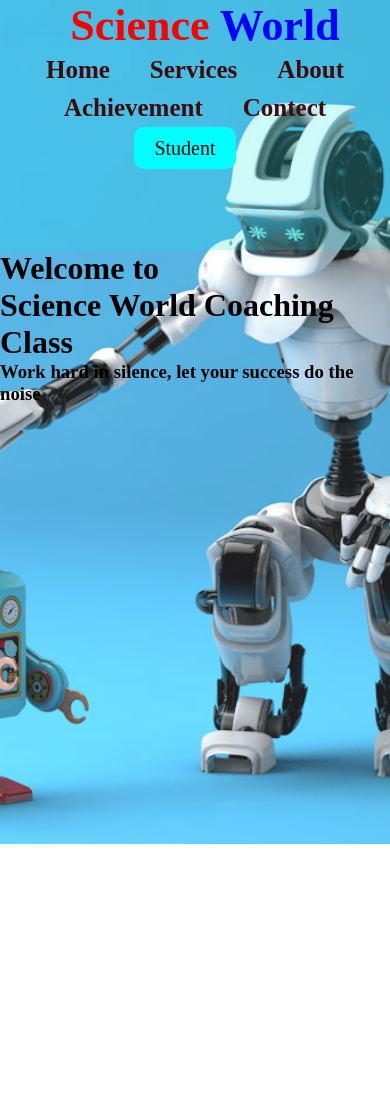
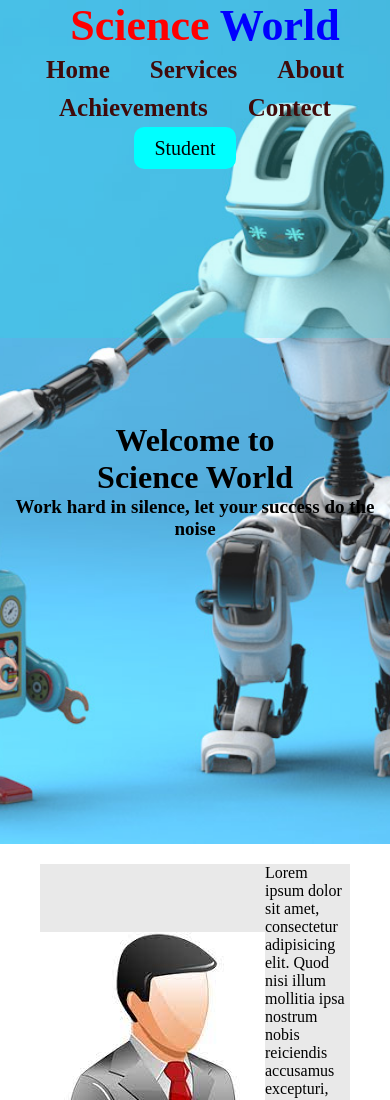
Before and after one commit to abhitesh898/self, a plain HTML site: page index.html in a window 390 px wide. Shown: the top 1100 px of the page. Before the commit the page ends 844 px from the top, so only its background shows below. Drawn offline with Linux system fonts and the light colour scheme; a web font is replaced by a local one.

Commit message:
responsive commit

```diff
--- a/index.css
+++ b/index.css
@@ -130,6 +130,9 @@ a{
     margin: 0%;
 }
 
+
+/* navbar */
+
 .logo{
     font-family: 'Amita';
     font-size: 22px;
@@ -194,11 +197,77 @@ a{
 }
 
 
+
+/* bcg material */
+
+.bcg-para{
+    position: absolute;
+    top: 200px;
+    width: 100%;
+    text-align: center;
+}
+.bcg-para h1{
+    font-size: 80px;
+}
+.bcg-para h3{
+    font-size: 40px;
+}
+
+
+
+/* body section */
+
+.body-main{
+    position: absolute;
+    top: 100vh;
+}
+
+.cards{
+    display: flex;
+    flex-wrap: wrap;
+    justify-content: center;
+}
+
+/* credentials */
+
+.one,.two,.three,.four{
+    display: flex;
+    align-items: center;
+    flex: 40%;
+    margin: 50px;
+    background-color: rgb(233, 233, 233);
+}
+
+
+
+
+
+
+
+
+
+
+
+
+
+
+
+
+
+
+
+
+
+
+
 @media screen and (max-width: 1100px){
+
+    /* navbar */
+
     .navbar {
       flex-direction: column;
       flex-wrap: wrap;
-      height: 250px;
+      height: 40vh;
     }
 
     .hader{
@@ -210,6 +279,27 @@ a{
     .nav-btn{
         margin: 0%;
         margin-top: 10px;
-        /* margin-top: 20px; */
     }
+
+
+    /* bcg material */
+
+    .bcg-para{
+        top: 50vh;
+    }
+    .bcg-para h1{
+        font-size: 32px;
+    }
+    .bcg-para h3{
+        font-size: 19px;
+    }
+
+
+    /* body section */
+
+    .one,.two,.three,.four{
+        width: 60vw;
+        margin: 20px 40px;
+    }
+
 }
--- a/index.html
+++ b/index.html
@@ -13,7 +13,6 @@
 <body>
 
     <!-- header  -->
-
     <div class="navbar">
 
         <div class="logo">
@@ -24,7 +23,7 @@
             <a href="index.html">Home</a>
             <a href="service.html">Services</a>
             <a href="about.html">About</a>
-            <a href="assets.html">Achievement</a>
+            <a href="assets.html">Achievements</a>
             <a href="contect.html">Contect</a>
         </div>
 
@@ -35,24 +34,63 @@
     </div>
 
     <!-- bcg Material -->
-
     <div class="bcg-material">
-        <!-- <div class="logo">
-            <img class="logo-image" src="logo.jpg" alt="image missing">
-        </div> -->
-
         <div class="bcg-para">
-            <h1>Welcome to <br> <span class="class-name">Science World</span> Coaching Class</h1>
+            <h1>Welcome to <br> <span class="class-name">Science World</span></h1>
             <h3>Work hard in silence, let your success do the noise</h3>
         </div>
     </div>
 
+    <!-- body section -->
+    <div class="body-main">
 
-    <!-- full page -->
 
-    <!-- <div class="map">
-        <iframe src="https://www.google.com/maps/embed?pb=!1m18!1m12!1m3!1d3675.3805648917223!2d75.9826075!3d22.899329899999998!2m3!1f0!2f0!3f0!3m2!1i1024!2i768!4f13.1!3m3!1m2!1s0x39631b46dd02a505%3A0xa1a58e30724c7254!2sBalaji%20Coaching%20Classes!5e0!3m2!1sen!2sin!4v1670739947219!5m2!1sen!2sin" width="600" height="450" style="border:0;" allowfullscreen="" loading="lazy" referrerpolicy="no-referrer-when-downgrade"></iframe>
-    </div> -->
+
+        <div class="cards">
+            <div class="one">
+                <img class="card-img" src="profile.jpg" alt="">
+                <p>Lorem ipsum dolor sit amet, consectetur adipisicing elit. Quod nisi illum mollitia ipsa nostrum nobis reiciendis accusamus excepturi, quia maxime et modi odit aliquid sint eos delectus non possimus. Aspernatur.</p>
+            </div>
+            <div class="two">
+                <img class="card-img" src="profile.jpg" alt="">
+                <p>Lorem ipsum dolor sit amet consectetur adipisicing elit. Sequi, quibusdam dolores. Aperiam praesentium corporis ex maiores cum dolorum delectus impedit consequuntur aspernatur, voluptate ipsum quo fuga corrupti doloremque quos hic.</p>
+            </div>
+            <div class="three">
+                <img class="card-img" src="profile.jpg" alt="">
+                <p>Lorem ipsum dolor, sit amet consectetur adipisicing elit. Molestiae, labore accusamus architecto aut sit porro ipsam asperiores velit ratione autem officiis natus necessitatibus voluptatem a? Quo animi aliquid sed! Vitae.</p>
+            </div>
+            <div class="four">
+                <img class="card-img" src="profile.jpg" alt="">
+                <p>Lorem ipsum dolor sit, amet consectetur adipisicing elit. Sapiente veniam officiis esse aut deleniti enim neque nesciunt ratione at ipsam amet blanditiis fugit saepe delectus soluta minima, provident rerum ex!</p>
+            </div>
+        </div>
+
+
+
+
+
+
+
+
+
+
+
+
+
+
+
+
+
+
+
+
+
+
+
+
+    </div>
+
+
 
 </body>
 </html>
```
Also changed, not shown: profile.jpg (added).
